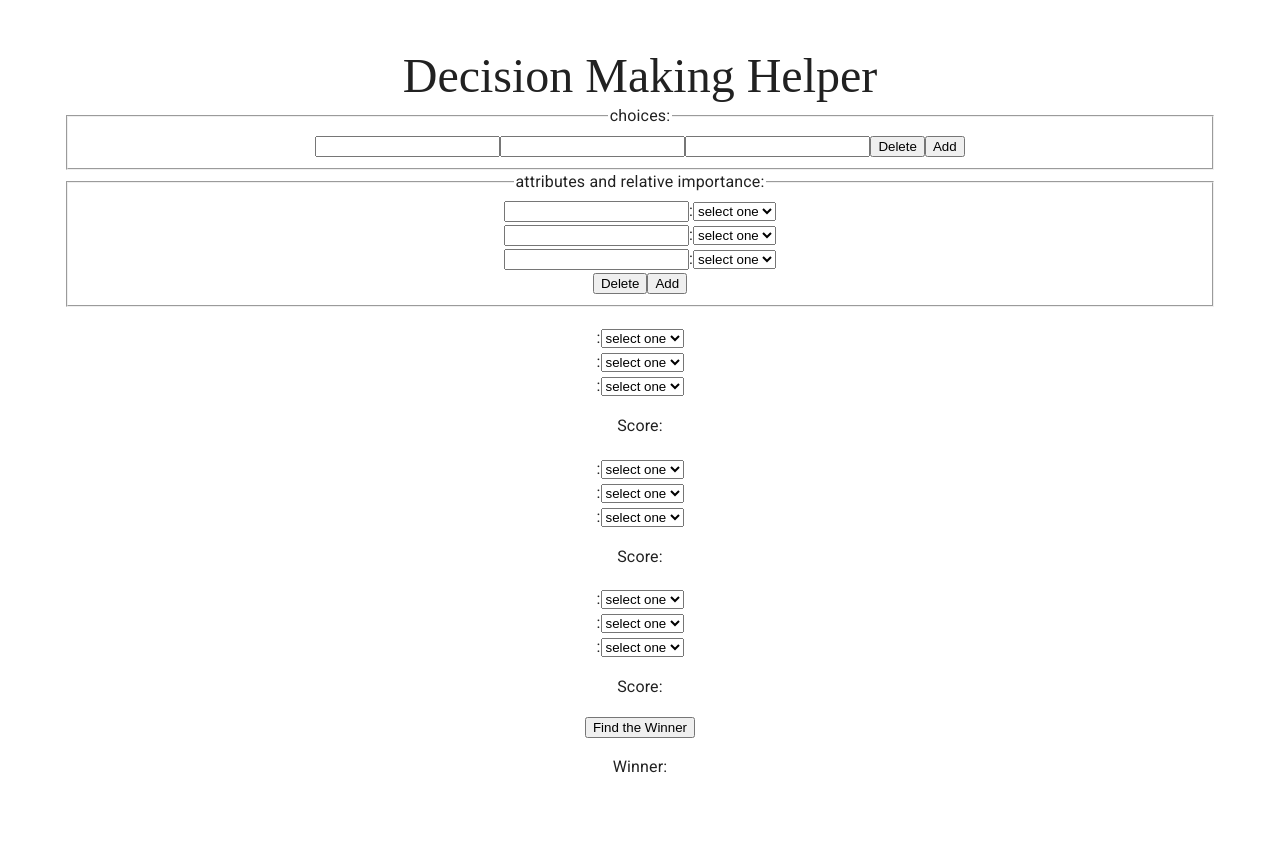
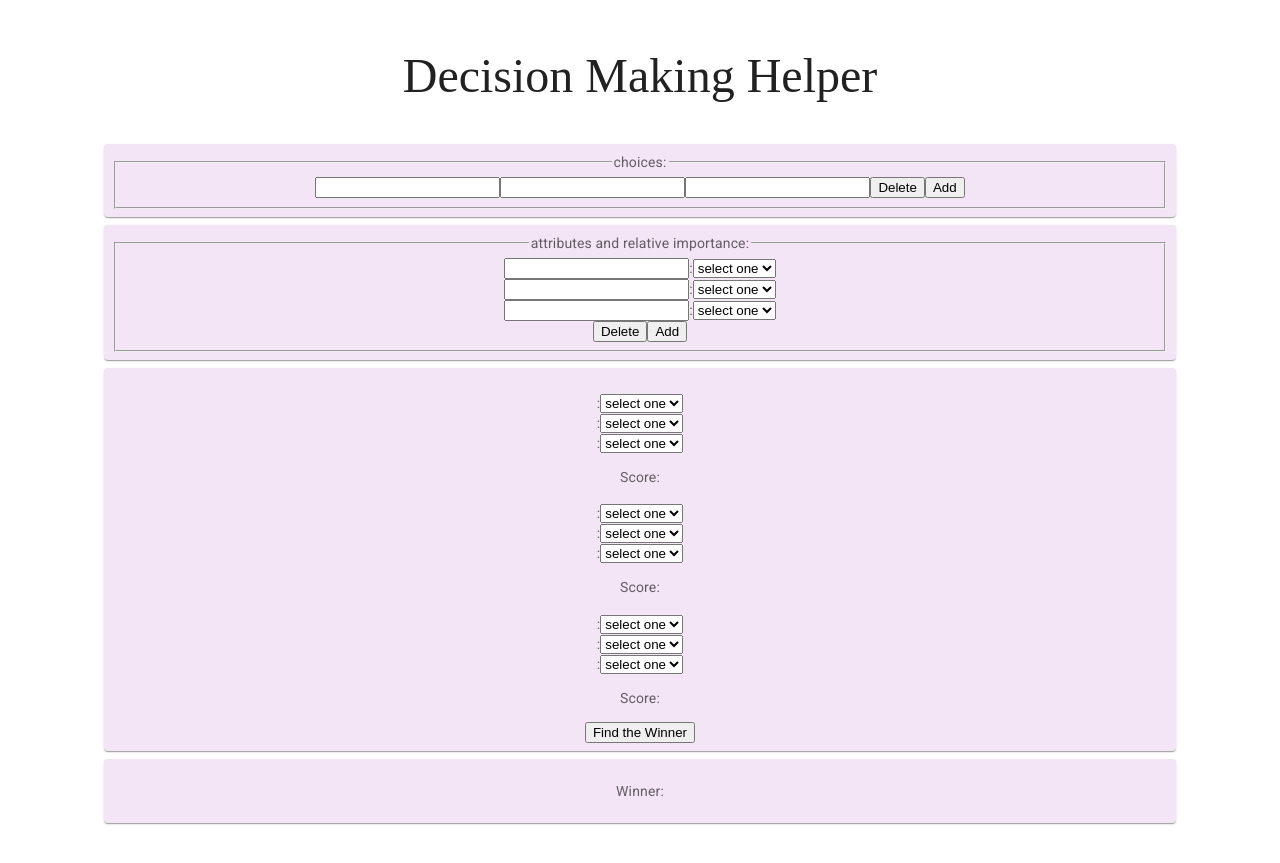
Before and after one commit to faithod/decision-making-helper, a React (Create React App) app: page / in a window 1280 px wide. Before the commit the page ends 800 px from the top, so only its background shows below. Built offline with nearby package versions, Linux system fonts and the light colour scheme.

Commit message:
created 4 grids for each section of the page and extracted out Choices.tsx

```diff
--- /dev/null
+++ b/src/Item.ts
@@ -0,0 +1,10 @@
+import { styled } from "@mui/material/styles";
+import Paper from "@mui/material/Paper";
+
+export const Item = styled(Paper)(({ theme }) => ({
+    backgroundColor: theme.palette.mode === "dark" ? "#1A2027" : "#fff",
+    ...theme.typography.body2,
+    padding: theme.spacing(1),
+    textAlign: "center",
+    color: theme.palette.text.secondary,
+  }));
--- /dev/null
+++ b/src/components/Choices.tsx
@@ -0,0 +1,38 @@
+import { Action } from "../interfaces/Action";
+import { ChoiceValuesElement } from "../interfaces/ChoiceValuesElement";
+import DeleteAndAddButtons from "./DeleteAndAddButtons";
+import Grid from "@mui/material/Grid";
+import Input from "@mui/material/Input";
+
+export default function Choices(props: {
+  choices: ChoiceValuesElement[];
+  dispatch: React.Dispatch<Action>;
+  Item: any;
+}) {
+  return (
+    <Grid item xs={12}>
+      <props.Item sx={{ bgcolor: "#f3e5f5" }}>
+        <form>
+          <fieldset>
+            <legend>choices:</legend>
+            {props.choices.map((el: ChoiceValuesElement, i: number) => (
+              <input
+                key={i}
+                type="text"
+                value={typeof el.choiceName === "string" ? el.choiceName : ""}
+                onChange={(e) =>
+                  props.dispatch({
+                    type: "insertChoice",
+                    value: e.target.value,
+                    index: i,
+                  })
+                }
+              ></input>
+            ))}
+            <DeleteAndAddButtons type={"Choice"} dispatch={props.dispatch} />
+          </fieldset>
+        </form>
+      </props.Item>
+    </Grid>
+  );
+}
--- a/src/components/DecisionMaker.tsx
+++ b/src/components/DecisionMaker.tsx
@@ -6,6 +6,10 @@ import { DecisionState } from "../interfaces/DecisionState";
 import calculateScores from "../utils/calculateScores";
 import ChoiceCard from "./ChoiceCard";
 import DeleteAndAddButtons from "./DeleteAndAddButtons";
+import Grid from "@mui/material/Grid";
+import Box from "@mui/material/Box";
+import Choices from "./Choices";
+import { Item } from "../Item";
 
 function reducer(state: DecisionState, action: Action): DecisionState {
   let chosenWeight: number;
@@ -167,25 +171,26 @@ export default function DecisionMaker() {
   console.log(state);
   return (
     <>
+      <div style={{ width: "100%" }}>
+        <Box
+          sx={{
+            display: "flex",
+            justifyContent: "center",
+            p: 1,
+            m: 4,
+            bgcolor: "background.paper",
+            borderRadius: 1,
+          }}
+        >
+          <Grid
+            container
+            rowSpacing={1}
+            columnSpacing={{ xs: 1, sm: 2, md: 3 }}
+          >
+            <Choices choices={state.choices} dispatch={dispatch} Item={Item} />
+            <Grid item xs={12}>
+              <Item sx={{ bgcolor: "#f3e5f5" }}>
                 <form>
-        <fieldset>
-          <legend>choices:</legend>
-          {state.choices.map((el: ChoiceValuesElement, i: number) => (
-            <input
-              key={i}
-              type="text"
-              value={typeof el.choiceName === "string" ? el.choiceName : ""}
-              onChange={(e) =>
-                dispatch({
-                  type: "insertChoice",
-                  value: e.target.value,
-                  index: i,
-                })
-              }
-            ></input>
-          ))}
-          <DeleteAndAddButtons type={"Choice"} dispatch={dispatch} />
-        </fieldset>
                   <fieldset>
                     <legend>attributes and relative importance:</legend>
                     {state.attributes.map((el: AttributeElement, i: number) => (
@@ -193,7 +198,9 @@ export default function DecisionMaker() {
                         <input
                           type="text"
                           value={
-                  typeof el.attributeName === "string" ? el.attributeName : ""
+                            typeof el.attributeName === "string"
+                              ? el.attributeName
+                              : ""
                           }
                           onChange={(e) =>
                             dispatch({
@@ -224,9 +231,16 @@ export default function DecisionMaker() {
                         </select>
                       </div>
                     ))}
-          <DeleteAndAddButtons type={"Attribute"} dispatch={dispatch} />
+                    <DeleteAndAddButtons
+                      type={"Attribute"}
+                      dispatch={dispatch}
+                    />
                   </fieldset>
                 </form>
+              </Item>
+            </Grid>
+            <Grid item xs={12}>
+              <Item sx={{ bgcolor: "#f3e5f5" }}>
                 {state.choices.map((el: ChoiceValuesElement, i: number) => (
                   <ChoiceCard
                     key={i}
@@ -237,7 +251,16 @@ export default function DecisionMaker() {
                   />
                 ))}
                 <button onClick={handleFindTheWinner}>Find the Winner</button>
+              </Item>
+            </Grid>
+            <Grid item xs={12}>
+              <Item sx={{ bgcolor: "#f3e5f5" }}>
                 <p>Winner: {state.winner}</p>
+              </Item>
+            </Grid>
+          </Grid>
+        </Box>
+      </div>
     </>
   );
 }
```
Lines whose indentation alone changed are shown as unchanged.
